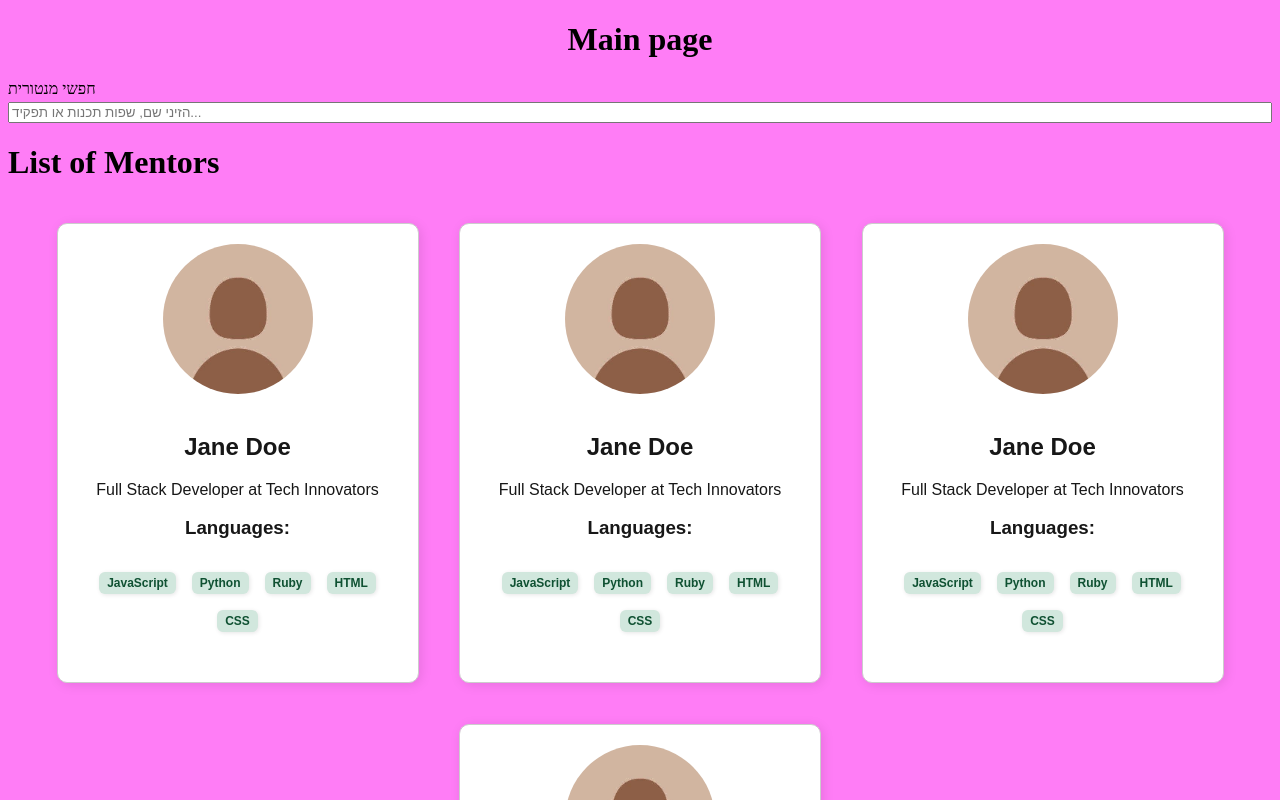
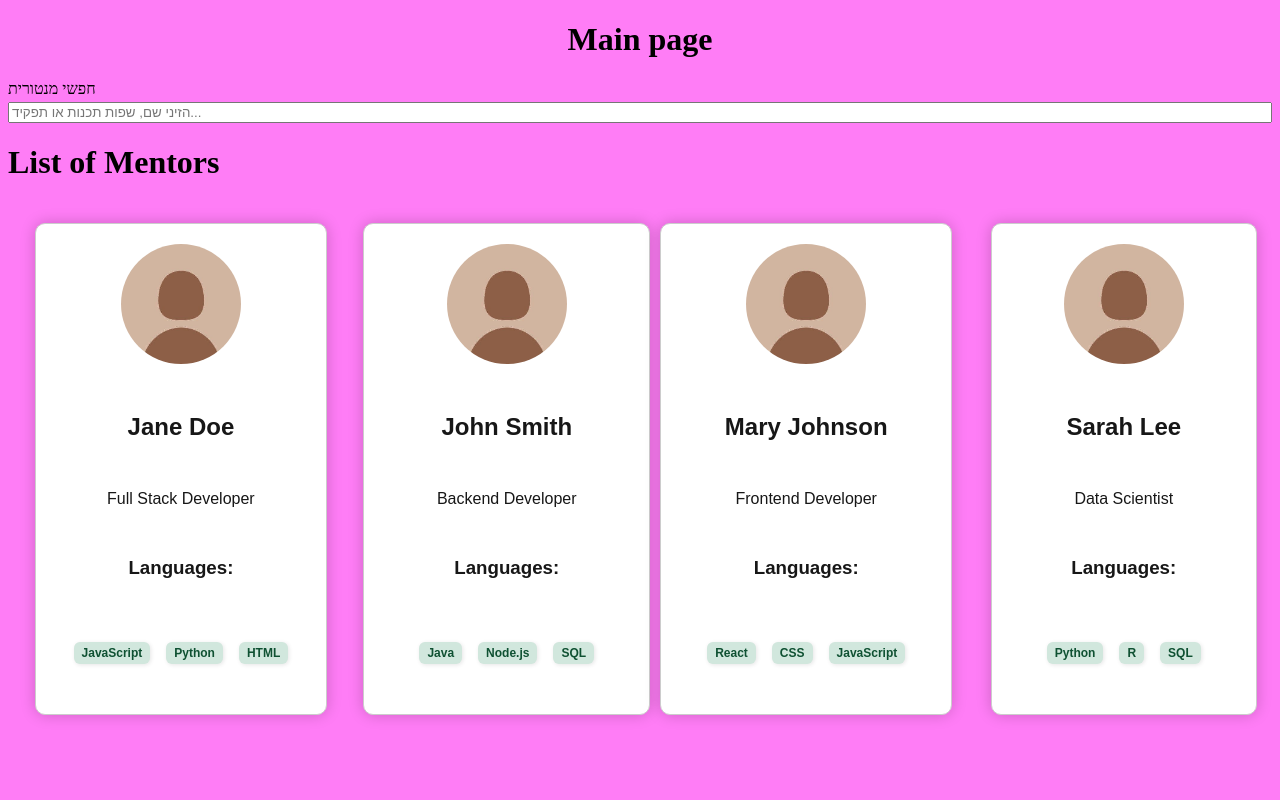
Before and after one commit to ShahafPinto/Queen-B-Mentoring-App, a Next.js app: page /main in a window 1280 px wide. Shown: the top 800 px of the page. Built offline with nearby package versions, Linux system fonts and the light colour scheme.

Commit message:
edit style of cards

```diff
--- a/components/components.module.css
+++ b/components/components.module.css
@@ -3,33 +3,56 @@
     --foreground: #171717;
     border: 0.0625rem solid #ccc;
     padding: 1.25rem;
-    margin: 1.25rem;
+    /* margin: 1.25rem; */
     border-radius: 0.625rem;
-    width: 200%;
-    max-width: 20rem;
+    width: 100%; /* שומר על רוחב של 100% */
+    max-width: 250px; /* מקסימום רוחב לכרטיסייה */
+    min-height: 450px; /* העלאה של גובה מינימלי */
+    height: auto; /* מאפשר גובה דינמי */
     text-align: center;
-    box-shadow: 0.125rem 0.125rem 0.75rem rgba(0, 0, 0, 0.1);
+    box-shadow: 0 0 15px rgba(0, 0, 0, 0.2); /* שיפור ה- box-shadow */
     overflow: hidden;
-    background: var(--background); /* שימוש במשתנה הרקע */
-    color: var(--foreground);      /* שימוש במשתנה הצבע */
+    background: var(--background);
+    color: var(--foreground);
     font-family: Arial, Helvetica, sans-serif;
-    -webkit-font-smoothing: antialiased;
-    -moz-osx-font-smoothing: grayscale;
-
+    display: flex;
+    flex-direction: column;
+    justify-content: space-between;
 }
 
-@media (prefers-color-scheme: dark) {
+/* גודל קבוע לתמונות */
+.mentorImg {
+    width: 120px; /* רוחב קבוע לתמונה */
+    height: 120px; /* גובה קבוע לתמונה */
+    border-radius: 50%;
+    object-fit: cover; /* שמירה על יחס ממדים */
+    margin-bottom: 0.9375rem;
+    margin: 0 auto 0.9375rem auto; /* מרכוז התמונה */
+}
+
+
+
+/* הגדרה רספונסיבית למסכים קטנים */
+@media (max-width: 768px) {
+    .mentorCard {
+        width: 100%; /* הכרטיסייה תתפוס את כל הרוחב במסכים קטנים */
+        max-width: none; /* לבטל את ה-max-width במסכים קטנים */
+    }
+}
+
+
+/* @media (prefers-color-scheme: dark) {
     .mentorCard {
         --background: #0a0a0a;
         --foreground: #ededed;
     }
-}
+} */
 
-.mentorImg {
+/* .mentorImg {
     border-radius: 50%;
     object-fit: cover;
     margin-bottom: 0.9375rem;
-}
+} */
 
 .languagesList {
     list-style-type: none;
--- a/components/mentorCard.js
+++ b/components/mentorCard.js
@@ -1,16 +1,12 @@
-'use client'
+'use client';
 import Image from 'next/image';
-import _img from '@/app/public/images/pro.jpg'
+import _img from '@/app/public/images/pro.jpg';
 import styles from "./components.module.css";
 
-export default function MentorCard() {
-    const mentorName = "Jane Doe";
-    const mentorDescription = "Full Stack Developer at Tech Innovators";
-    // const mentorImage = "/pro.jpg";
-    const languages = ["JavaScript", "Python", "Ruby", "HTML", "CSS"];
-
+// שינוי: קבלת הפרטים של המנטור דרך props
+export default function MentorCard({ mentorName, mentorDescription, languages }) {
     return (
-        <div className= {styles.mentorCard}>
+        <div className={styles.mentorCard}>
             <Image
                 src={_img}
                 alt={`${mentorName} Image`}
@@ -19,7 +15,7 @@ export default function MentorCard() {
                 quality={100}
                 unoptimized={true}
                 className={styles.mentorImg}
-            priority={true} // הוספת המאפיין priority
+                priority={true}
             />
             <h2>{mentorName}</h2>
             <p>{mentorDescription}</p>
@@ -32,53 +28,3 @@ export default function MentorCard() {
         </div>
     );
 }
-
-
-// 'use client'
-// import Image from 'next/image';
-// import _img from '@/app/public/images/pro.jpg';
-// import styles from './components.module.css';
-
-// export default function MentorCard() {
-//     const mentorName = "Jane Doe";
-//     const mentorDescription = "Full Stack Developer at Tech Innovators";
-//     const languages = ["JavaScript", "Python", "Ruby", "HTML", "CSS"];
-
-//     // יצירת אלמנטים בצורה דינמית ב-JavaScript רגיל
-//     const cardDiv = document.createElement('div');
-//     cardDiv.className = styles.mentorCard;
-
-//     const img = new Image();
-//     img.src = _img;
-//     img.alt = `${mentorName} Image`;
-//     img.width = 150;
-//     img.height = 150;
-//     img.className = styles.mentorImg;
-//     cardDiv.appendChild(img);
-
-//     const h2 = document.createElement('h2');
-//     h2.textContent = mentorName;
-//     cardDiv.appendChild(h2);
-
-//     const p = document.createElement('p');
-//     p.textContent = mentorDescription;
-//     cardDiv.appendChild(p);
-
-//     const h3 = document.createElement('h3');
-//     h3.textContent = "Languages:";
-//     cardDiv.appendChild(h3);
-
-//     const ul = document.createElement('ul');
-//     ul.className = styles.languagesList;
-
-//     languages.forEach(language => {
-//         const li = document.createElement('li');
-//         li.textContent = language;
-//         li.className = styles.languageItem;
-//         ul.appendChild(li);
-//     });
-
-//     cardDiv.appendChild(ul);
-
-//     document.body.appendChild(cardDiv); // מוסיפים את הכרטיס לעמוד
-// }
--- a/components/mentors.js
+++ b/components/mentors.js
@@ -1,35 +1,15 @@
-// import MentorCard from "./mentorCard";
-// import styles from "./mentors.module.css";
-
-// export default function Mentors() {
-//     return (
-//         <div>
-//             <h1>list of mentors</h1>
-//             <div className={styles.mentorsCards}>
-
-//                     <MentorCard />
-//                     <MentorCard />
-//                     <MentorCard />
-//                     <MentorCard />
-//                     <MentorCard />
-//                     <MentorCard />
-
-//             </div>
-//         </div>
-//     )
-// }
-'use client'
+'use client';
 
 import { useState } from "react";
 import MentorCard from "./mentorCard";
-import ZoomInCard from "./zoomInCard"; // ייבוא הקומפוננטה של זום-אין
+import ZoomInCard from "./zoomInCard";
 import styles from "./mentors.module.css";
 
 export default function Mentors() {
     // הגדרת state כדי לעקוב אחרי המנטור שנבחר
     const [selectedMentor, setSelectedMentor] = useState(null);
 
-    // רשימת מנטורים לדוגמה (אפשר להשתמש גם בנתונים דינמיים)
+    // רשימת מנטורים לדוגמה
     const mentors = [
         { id: 1, name: "Jane Doe", description: "Full Stack Developer", languages: ["JavaScript", "Python", "HTML"] },
         { id: 2, name: "John Smith", description: "Backend Developer", languages: ["Java", "Node.js", "SQL"] },
@@ -53,6 +33,7 @@ export default function Mentors() {
             <div className={styles.mentorsCards}>
                 {mentors.map((mentor) => (
                     <div key={mentor.id} onClick={() => handleMentorClick(mentor)}>
+                        {/* העברת הנתונים על המנטור כ-props */}
                         <MentorCard
                             mentorName={mentor.name}
                             mentorDescription={mentor.description}
@@ -66,7 +47,7 @@ export default function Mentors() {
             {selectedMentor && (
                 <ZoomInCard
                     mentor={selectedMentor}
-                    onClose={closeZoomInCard} // העברת פונקציה לסגירה
+                    onClose={closeZoomInCard}
                 />
             )}
         </div>
--- a/components/mentors.module.css
+++ b/components/mentors.module.css
@@ -1,8 +1,7 @@
-.mentorsCards{
-    /* display: inline-grid; */
-    /* grid-template-columns: repeat(auto-fill, minmax(150px, 1fr)); */
-    display: flex;
-    flex-wrap: wrap; /* עוטף את הכרטיסיות לשורות */
-    justify-content: center; /* מרכז את הכרטיסיות */
-    gap: 0.5px; /* רווחים בין הכרטיסיות */
-  }
+.mentorsCards {
+  display: grid;
+  grid-template-columns: repeat(auto-fit, minmax(250px, 1fr)); /* יוצר עמודות רספונסיביות */
+  gap: 10px; /* קביעת רווח קבוע בין הכרטיסיות */
+  padding: 20px;
+  justify-items: center; /* מרכז את הכרטיסיות */
+}
```
Lines whose indentation alone changed are shown as unchanged.
